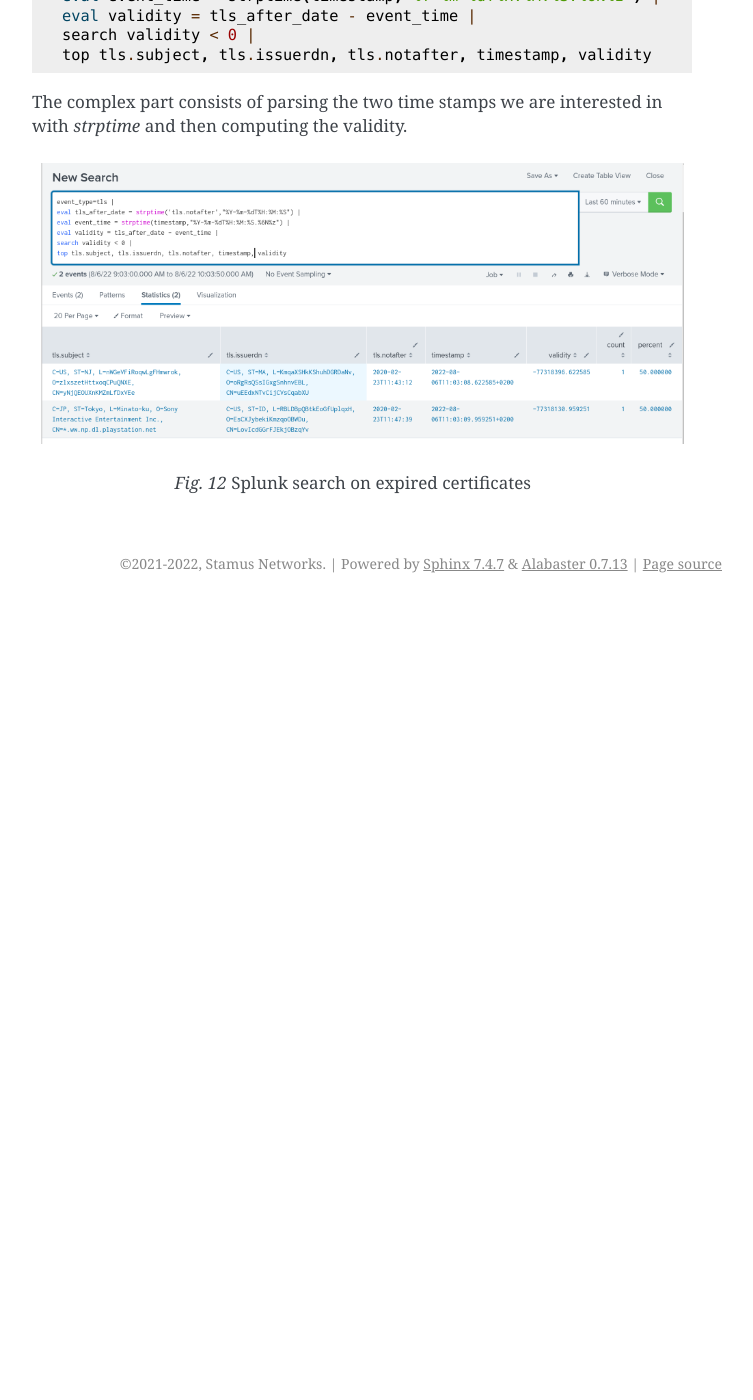
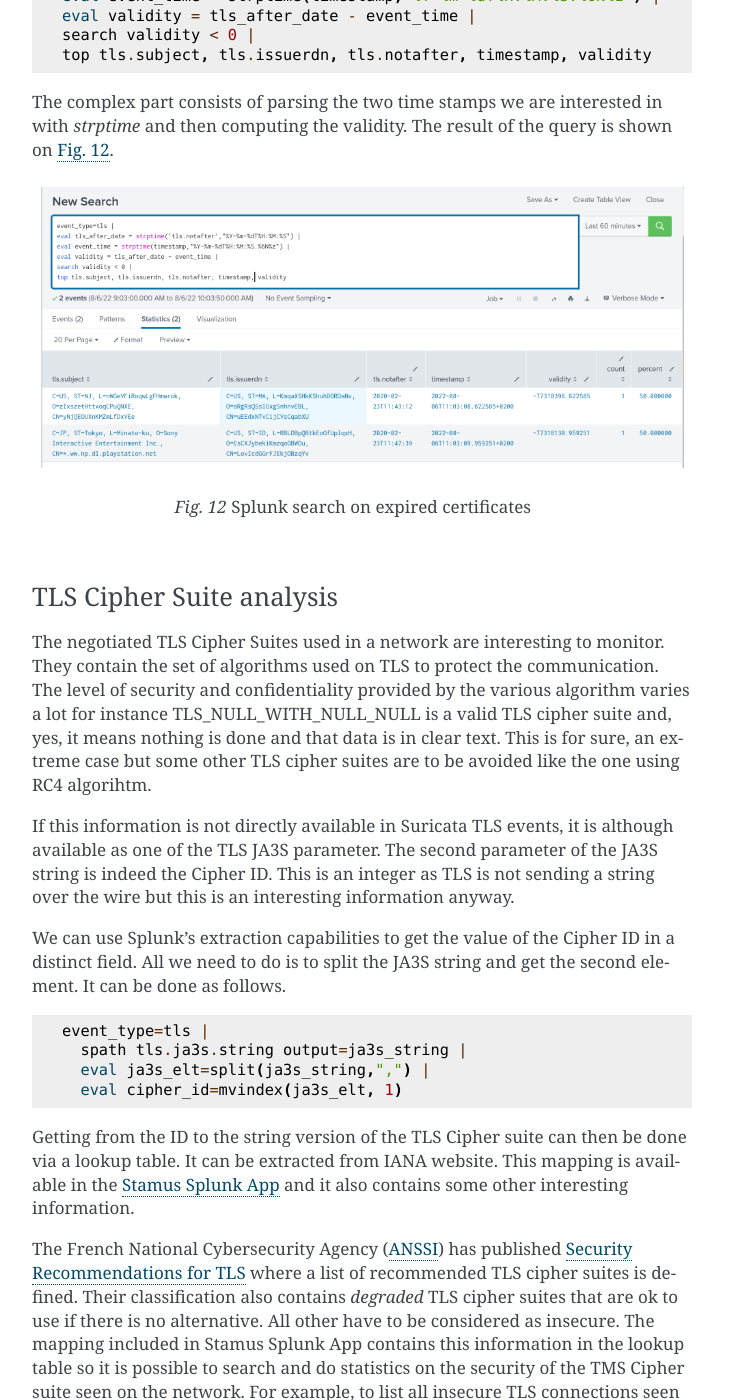
Before and after one commit to StamusNetworks/suricata-4-analysts, a Sphinx documentation site: the page built from source/tls-threat-hunting.rst, in a window 1280 px wide and 1400 px high, scrolled down 8417 px. Shown: the whole window, without its empty margins (388-1141 px from the left). Built offline with Sphinx 7.4.7, drawn with Linux system fonts in a browser that asks for light colours; before the commit the page ends 9020 px from its top, so only the background shows below that; some of the changed text lies outside the part shown.

Commit message:
tls: add cipher suite information

```diff
--- a/source/tls-threat-hunting.rst
+++ b/source/tls-threat-hunting.rst
@@ -324,8 +324,69 @@ But it is also possible to do this in Splunk: ::
  search validity < 0 |
  top tls.subject, tls.issuerdn, tls.notafter, timestamp, validity
 
-The complex part consists of parsing the two time stamps we are interested in with `strptime` and then computing the validity.
+The complex part consists of parsing the two time stamps we are interested in with `strptime` and then computing the validity. The result
+of the query is shown on :numref:`splunk-expired-tls`.
+
+.. _splunk-expired-tls:
 
 .. figure:: img/splunk-expired-tls.png
 
    Splunk search on expired certificates
+
+
+TLS Cipher Suite analysis
+-------------------------
+
+The negotiated TLS Cipher Suites used in a network are interesting to
+monitor. They contain the set of algorithms used on TLS to protect the communication.
+The level of security and confidentiality provided by the various algorithm varies a lot
+for instance TLS_NULL_WITH_NULL_NULL is a valid TLS cipher suite and, yes, it means nothing
+is done and that data is in clear text. This is for sure, an extreme case but some other
+TLS cipher suites are to be avoided like the one using RC4 algorihtm.
+
+If this information is not directly available in Suricata TLS events, it is although available
+as one of the TLS JA3S parameter. The second parameter of the JA3S string is indeed
+the Cipher ID. This is an integer as TLS is not sending a string over the wire but this
+is an interesting information anyway.
+
+We can use Splunk's extraction capabilities to get the value of the Cipher ID in a distinct field.
+All we need to do is to split the JA3S string and get the second element. It can be done as follows.
+
+.. code-block::
+
+  event_type=tls |
+    spath tls.ja3s.string output=ja3s_string |
+    eval ja3s_elt=split(ja3s_string,",") |
+    eval cipher_id=mvindex(ja3s_elt, 1)
+
+
+Getting from the ID to the string version of the TLS Cipher suite can then be done via a lookup table.
+It can be extracted from IANA website. This mapping is available in the
+`Stamus Splunk App <https://splunkbase.splunk.com/app/5262>`_ and it also contains some other interesting
+information.
+
+The French National Cybersecurity Agency (`ANSSI <https://www.ssi.gouv.fr/>`_) has published `Security Recommendations for TLS <https://www.ssi.gouv.fr/guide/recommandations-de-securite-relatives-a-tls/>`_ where
+a list of recommended TLS cipher suites is defined. Their classification also contains `degraded` TLS cipher suites that are ok to use if there is no
+alternative. All other have to be considered as insecure. The mapping included in Stamus Splunk App contains this information in the lookup table
+so it is possible to search and do statistics on the security of the TMS Cipher suite seen on the network. For example, to list all insecure
+TLS connections seen on the network, one can do in Splunk:
+
+.. code-block::
+
+  event_type=tls |
+    spath tls.ja3s.string output=ja3s_string |
+    eval ja3s_elt=split(ja3s_string,",") |
+    eval cipher_id=mvindex(ja3s_elt, 1) |
+    lookup tls_cipher_mapping.csv id as cipher_id |
+    search cipher_security=insecure
+
+Here we add to the previous a call to the lookup followed by a search on the field `cipher_security` that is added by the lookup.
+
+.. _splunk-tls-cipher:
+
+.. figure:: img/splunk-tls-cipher.png
+
+   TLS Cipher Suites analysis in Stamus Splunk App
+
+Using this technique, it is possible to build searches that classify the TLS cipher suites and
+display the insecure ones. This is available in one of the Stamus Splunk App dashboard as shown on :numref:`splunk-tls-cipher`.
```
Also changed, not shown: source/img/splunk-tls-cipher.png (added).
